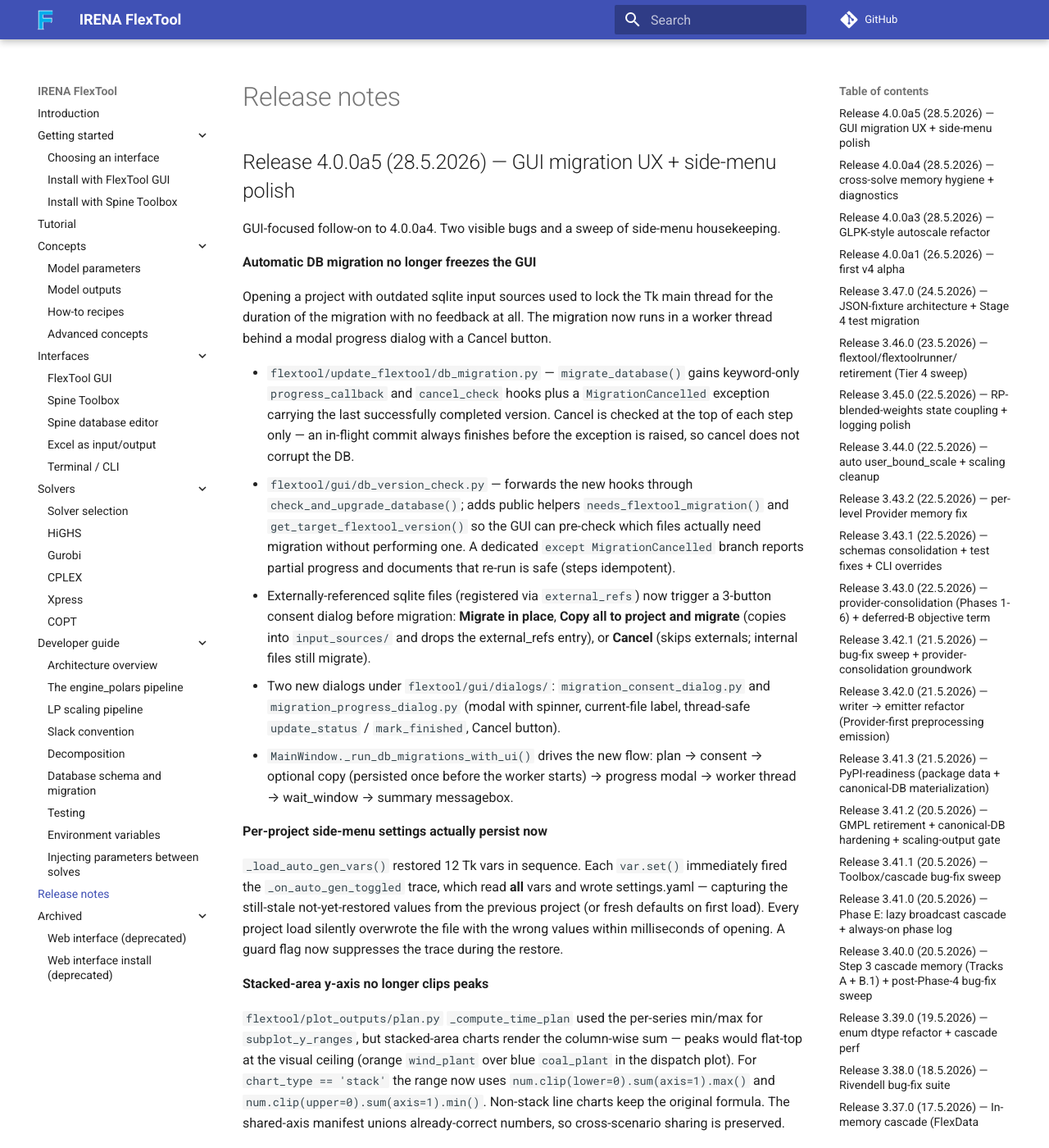
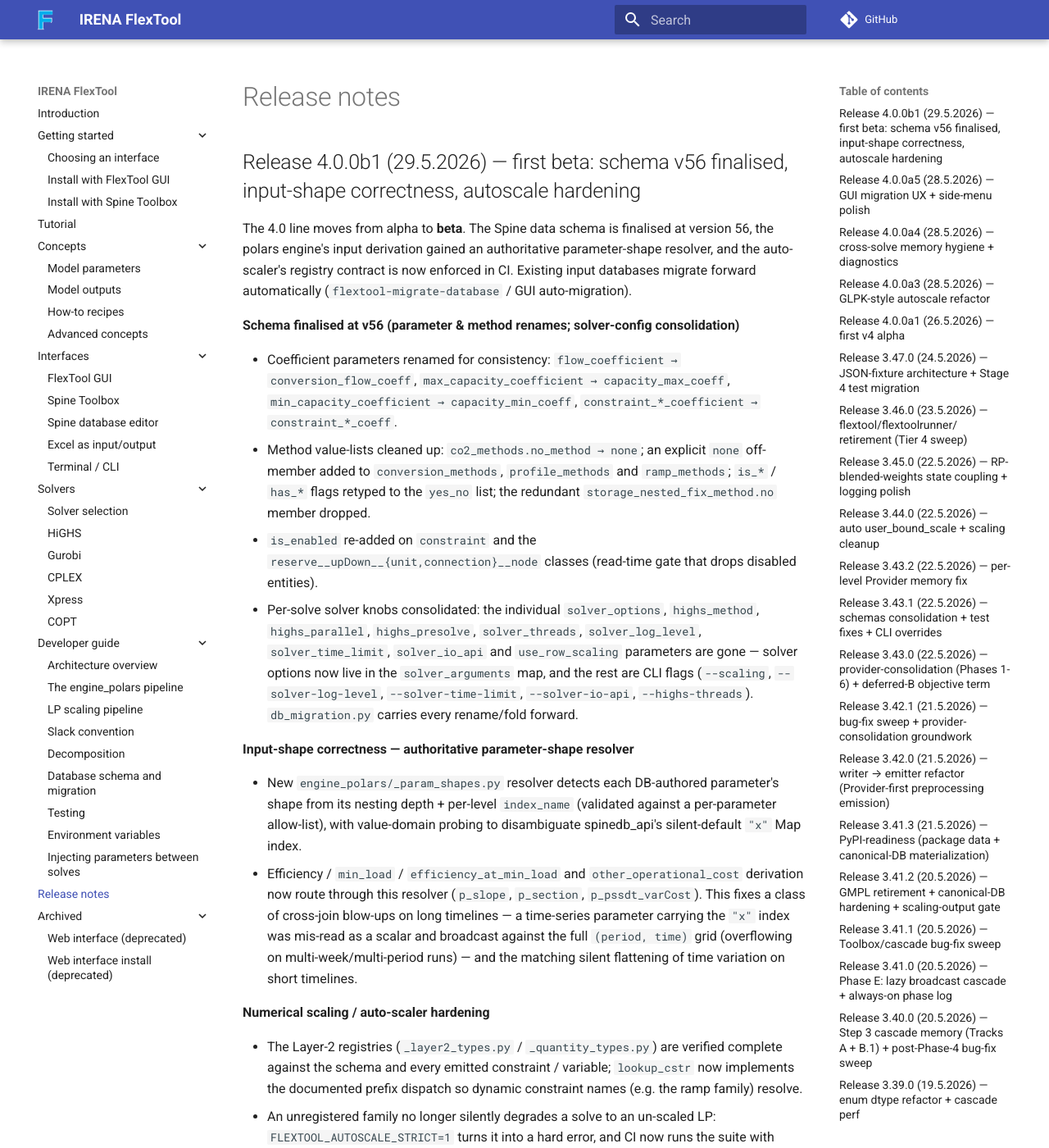
Before and after one commit to irena-flextool/flextool, an MkDocs documentation site: the page built from docs/release.md, in a window 1280 px wide and 1400 px high. Shown: the whole window at 82% size. Built offline with MkDocs 1.6.1 and Material for MkDocs 9.7.7, drawn with Linux system fonts in a browser that asks for light colours; comment, search, counter and statistics services are not loaded; some of the changed text lies outside the part shown.

Commit message:
release: 4.0.0b1 — first beta
Bump version 4.0.0a5 → 4.0.0b1 and add the RELEASE.md entry. The 4.0 line
enters beta: schema finalised at v56, parameter-shape resolver for input
derivation, autoscale-registry contract enforced (strict in CI), polar-high
>=2.3.0. Full suite green, ruff clean, all four schema/fixture/canonical
verify gates pass.

Co-Authored-By: Claude Opus 4.8 (1M context) <noreply@anthropic.com>

```diff
--- a/RELEASE.md
+++ b/RELEASE.md
@@ -1,3 +1,82 @@
+## Release 4.0.0b1 (29.5.2026) — first beta: schema v56 finalised, input-shape correctness, autoscale hardening
+
+The 4.0 line moves from alpha to **beta**. The Spine data schema is
+finalised at version 56, the polars engine's input derivation gained an
+authoritative parameter-shape resolver, and the auto-scaler's registry
+contract is now enforced in CI. Existing input databases migrate forward
+automatically (`flextool-migrate-database` / GUI auto-migration).
+
+**Schema finalised at v56 (parameter & method renames; solver-config
+consolidation)**
+
+- Coefficient parameters renamed for consistency:
+  `flow_coefficient → conversion_flow_coeff`,
+  `max_capacity_coefficient → capacity_max_coeff`,
+  `min_capacity_coefficient → capacity_min_coeff`,
+  `constraint_*_coefficient → constraint_*_coeff`.
+- Method value-lists cleaned up: `co2_methods.no_method → none`; an
+  explicit `none` off-member added to `conversion_methods`,
+  `profile_methods` and `ramp_methods`; `is_*` / `has_*` flags retyped to
+  the `yes_no` list; the redundant `storage_nested_fix_method.no` member
+  dropped.
+- `is_enabled` re-added on `constraint` and the
+  `reserve__upDown__{unit,connection}__node` classes (read-time gate that
+  drops disabled entities).
+- Per-solve solver knobs consolidated: the individual `solver_options`,
+  `highs_method`, `highs_parallel`, `highs_presolve`, `solver_threads`,
+  `solver_log_level`, `solver_time_limit`, `solver_io_api` and
+  `use_row_scaling` parameters are gone — solver options now live in the
+  `solver_arguments` map, and the rest are CLI flags (`--scaling`,
+  `--solver-log-level`, `--solver-time-limit`, `--solver-io-api`,
+  `--highs-threads`). `db_migration.py` carries every rename/fold forward.
+
+**Input-shape correctness — authoritative parameter-shape resolver**
+
+- New `engine_polars/_param_shapes.py` resolver detects each DB-authored
+  parameter's shape from its nesting depth + per-level `index_name`
+  (validated against a per-parameter allow-list), with value-domain
+  probing to disambiguate spinedb_api's silent-default `"x"` Map index.
+- Efficiency / `min_load` / `efficiency_at_min_load` and
+  `other_operational_cost` derivation now route through this resolver
+  (`p_slope`, `p_section`, `p_pssdt_varCost`). This fixes a class of
+  cross-join blow-ups on long timelines — a time-series parameter carrying
+  the `"x"` index was mis-read as a scalar and broadcast against the full
+  `(period, time)` grid (overflowing on multi-week/multi-period runs) — and
+  the matching silent flattening of time variation on short timelines.
+
+**Numerical scaling / auto-scaler hardening**
+
+- The Layer-2 registries (`_layer2_types.py` / `_quantity_types.py`) are
+  verified complete against the schema and every emitted constraint /
+  variable; `lookup_cstr` now implements the documented prefix dispatch so
+  dynamic constraint names (e.g. the ramp family) resolve.
+- An unregistered family no longer silently degrades a solve to an
+  un-scaled LP: `FLEXTOOL_AUTOSCALE_STRICT=1` turns it into a hard error,
+  and CI now runs the suite with strict mode on.
+- Layer-2 scaling preserves the solver objective across the setSolution
+  push-back; the fast single-solve path unpacks the Layer-2 result
+  correctly.
+
+**Solver & I/O**
+
+- Requires `polar-high >= 2.3.0` (Where-pushdown release).
+- Self-describing Excel v2 round-trips cleanly; commodity price-ladder
+  parameters use the facet-leaf (`price`/`quantity`) layout; the Spine
+  reader no longer invents defaults (strict bool / header / dtype / alt
+  handling).
+
+**Testing & developer docs**
+
+- Tests build their input DB from JSON/schema under `tmp_path` rather than
+  depending on a checked-in SQLite (which lagged the schema); a
+  session-scoped `schema_db_url` fixture and schema-driven registry
+  coverage catch drift at the source.
+- Per-scenario timing-budget floor raised to 10 s (machine/drive
+  dependent; still catches gross regressions).
+- Developer docs document the autoscale-registry, parameter-shape and
+  build-from-schema invariants (`docs/dev/architecture.md`); `CLAUDE.md`
+  is now tracked; `ruff check .` is required and clean.
+
 ## Release 4.0.0a5 (28.5.2026) — GUI migration UX + side-menu polish
 
 GUI-focused follow-on to 4.0.0a4.  Two visible bugs and a sweep
--- a/pyproject.toml
+++ b/pyproject.toml
@@ -7,7 +7,7 @@ name = "flextool"
 # restructure are in.  4.0.0 final follows after the remaining
 # minor-functionality additions, cleanup and testing land.  PEP 440
 # pre-release suffix: 4.0.0a1, 4.0.0a2, ... 4.0.0b1, 4.0.0rc1, then 4.0.0.
-version = "4.0.0a5"
+version = "4.0.0b1"
 description = "IRENA FlexTool is an energy and power systems model for understanding the role of variable power generation in future energy systems."
 readme = "README.md"
 license = { file = "LICENSE.txt" }
```
